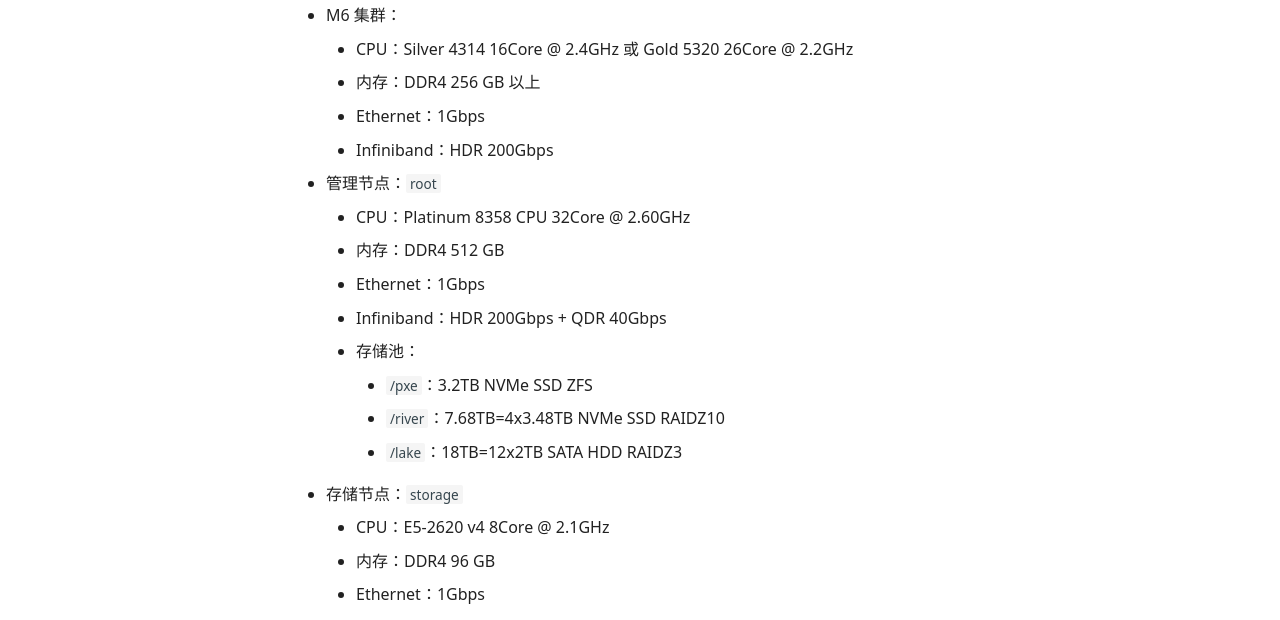
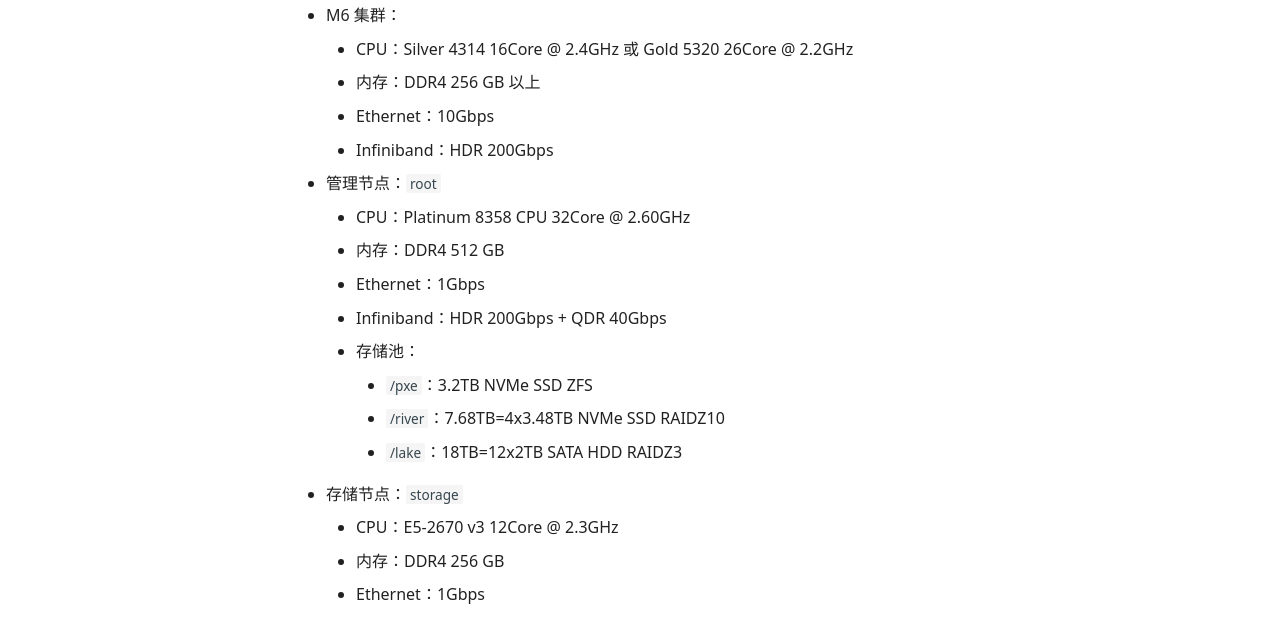
Before and after one commit to wys917/HPC101, an MkDocs documentation site: the page built from docs/guide/overview.md, in a window 1280 px wide and 900 px high. Shown: the part 266-886 px from the top of the window. Built offline with MkDocs 1.6.1 and Material for MkDocs 9.7.7, drawn with Linux system fonts in a browser that asks for light colours; some web fonts are replaced; comment, search, counter and statistics services are not loaded.

Commit message:
fix: update cluster info

```diff
--- a/docs/guide/overview.md
+++ b/docs/guide/overview.md
@@ -5,7 +5,7 @@
 - M6 集群：
     - CPU：Silver 4314 16Core @ 2.4GHz 或 Gold 5320 26Core @ 2.2GHz
     - 内存：DDR4 256 GB 以上
-    - Ethernet：1Gbps
+    - Ethernet：10Gbps
     - Infiniband：HDR 200Gbps
 - 管理节点：`root`
     - CPU：Platinum 8358 CPU 32Core @ 2.60GHz
@@ -17,8 +17,8 @@
         - `/river`：7.68TB=4x3.48TB NVMe SSD RAIDZ10
         - `/lake`：18TB=12x2TB SATA HDD RAIDZ3
 - 存储节点：`storage`
-    - CPU：E5-2620 v4 8Core @ 2.1GHz
-    - 内存：DDR4 96 GB
+    - CPU：E5-2670 v3 12Core @ 2.3GHz
+    - 内存：DDR4 256 GB
     - Ethernet：1Gbps
     - Infiniband：QDR 40Gbps
     - 存储池：
```
